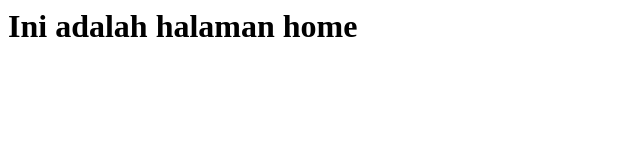
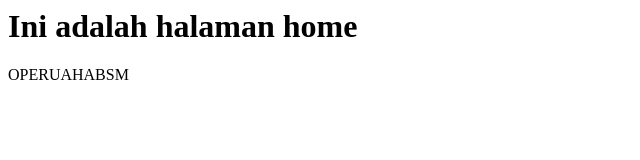
Before and after one commit to anugrah1759/belajar_git, a plain HTML site: page index.html in a window 1280 px wide. Shown: the whole page, without its empty margins (0-640 px from the left). Drawn offline with Linux system fonts and the light colour scheme.

Commit message:
belajar git greget

```diff
--- a/index.html
+++ b/index.html
@@ -5,5 +5,6 @@
 	</head>
 	<body>
 		<h1>Ini adalah halaman home</h1>
+		<p>OPERUAHABSM </p>
 	</body>
 </html>
```
